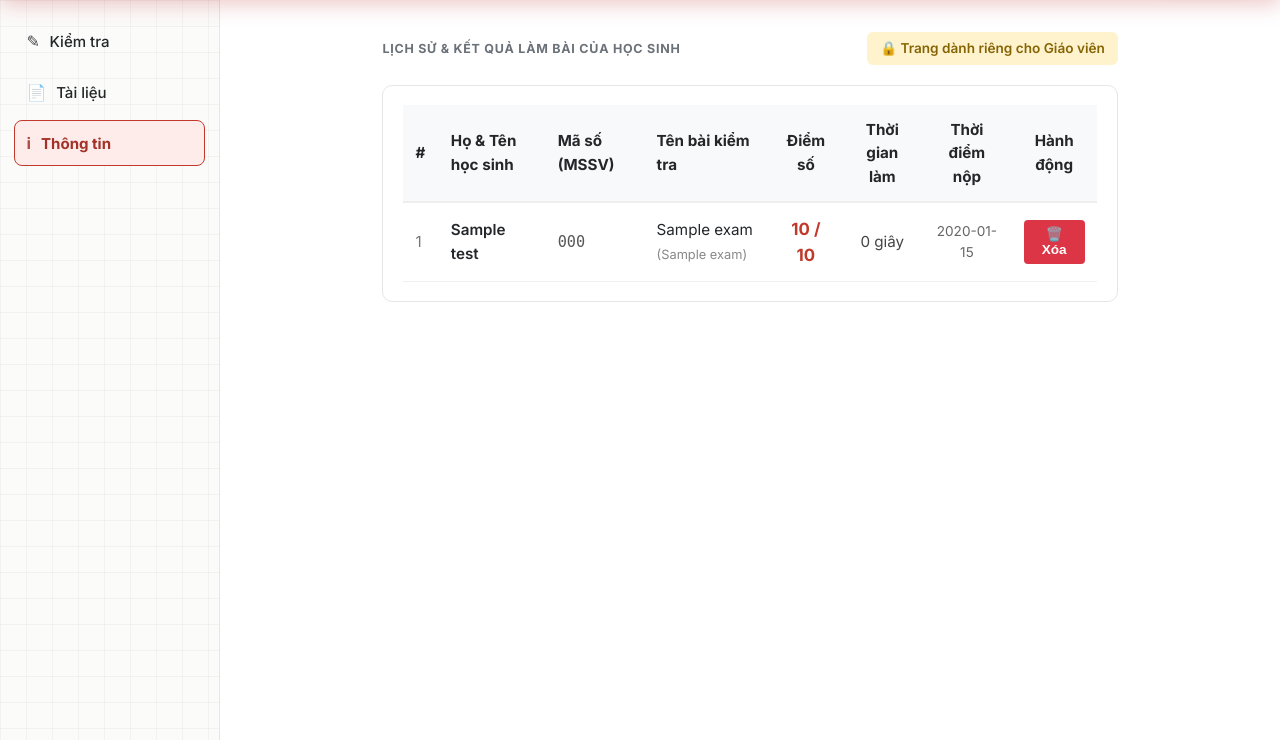
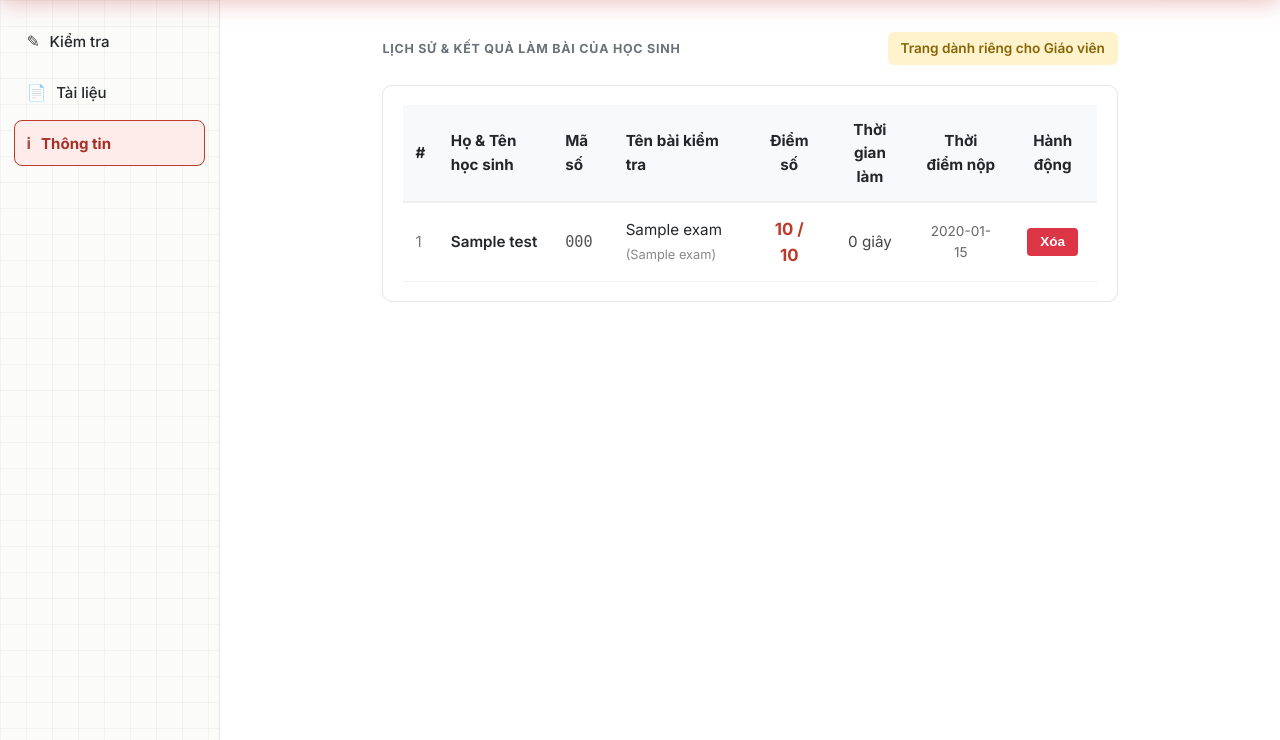
Before and after one commit to BaoVo1126/hethongbaitap-nguyenkhuyen, a Flask app: page /info in a window 1280 px wide. Shown: the part 69-809 px from the top of the page. Run offline with Flask 3, Linux system fonts and the light colour scheme; tables that the repository leaves empty hold one stand-in row (values such as "Sample post").

Commit message:
Update info.html

```diff
--- a/templates/info.html
+++ b/templates/info.html
@@ -3,7 +3,7 @@
   <div style="display: flex; justify-content: space-between; align-items: center; margin-bottom: 1.2rem;">
     <div class="section-label" style="margin-bottom: 0;"> Lịch sử & Kết quả làm bài của Học sinh</div>
     <span style="font-size: 0.85rem; background: #fff3cd; color: #856404; padding: 0.4rem 0.8rem; border-radius: 6px; font-weight: 600;">
-      🔒 Trang dành riêng cho Giáo viên
+       Trang dành riêng cho Giáo viên
     </span>
   </div>
 
@@ -14,7 +14,7 @@
           <tr style="border-bottom: 2px solid #eee; background-color: #f8f9fa;">
             <th style="padding: 0.8rem;">#</th>
             <th style="padding: 0.8rem;">Họ &amp; Tên học sinh</th>
-            <th style="padding: 0.8rem;">Mã số (MSSV)</th>
+            <th style="padding: 0.8rem;">Mã số</th>
             <th style="padding: 0.8rem;">Tên bài kiểm tra</th>
             <th style="padding: 0.8rem; text-align: center;">Điểm số</th>
             <th style="padding: 0.8rem; text-align: center;">Thời gian làm</th>
@@ -47,7 +47,7 @@
                         data-url="{{ url_for('delete_submission', submission_id=h['submission_id']) }}"
                         data-name="{{ h['student_name'] }}"
                         style="background: #dc3545; color: #fff; border: none; padding: 0.4rem 0.8rem; border-radius: 4px; font-size: 0.85rem; font-weight: 600; cursor: pointer; transition: background 0.2s;">
-                  🗑️ Xóa
+                   Xóa
                 </button>
               </td>
             </tr>
```
